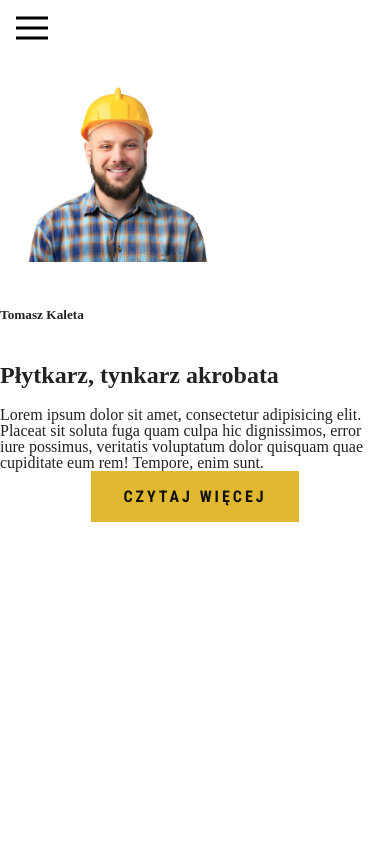
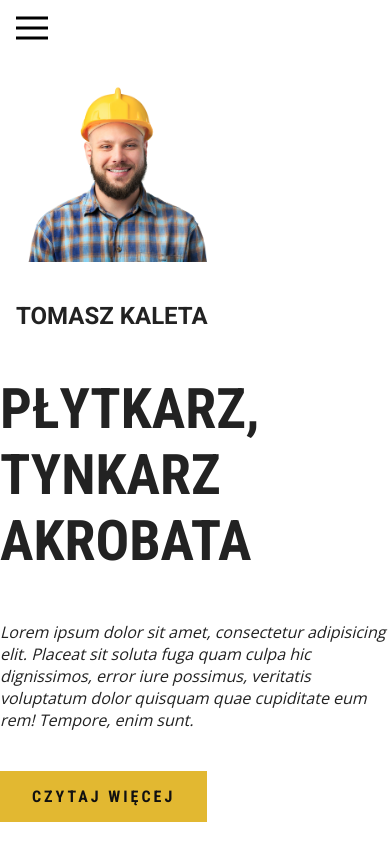
Before and after one commit to kamilmuzyka91/construction-company, a website: page index.html in a window 390 px wide. Drawn offline with nearby package versions, Linux system fonts and the light colour scheme.

Commit message:
mobile header & welcome section

```diff
--- a/index.html
+++ b/index.html
@@ -24,26 +24,25 @@
         </button>
         <nav class="navigation">
             <ul class="navigation__list">
-                <li class="navigation__item"><a href="">Link</a></li>
-                <li class="navigation__item"><a href="">Link</a></li>
-                <li class="navigation__item"><a href="">Link</a></li>
+                <li class="navigation__item"><a href="#">Strona główna</a></li>
+                <li class="navigation__item"><a href="">Usługi</a></li>
+                <li class="navigation__item"><a href="">Galeria</a></li>
+                <li class="navigation__item"><a href="">Kontakt</a></li>
             </ul>
         </nav>
     </header>
-    <section class="open ">
+    <section class="welcome">
         <div class="person">
-            <img src="/assets/person.png" alt="person" width="422px" height="399px" class="responsive">
+            <img src="/assets/person.png" alt="person" width="422px" class="responsive">
         </div>
         <div class="about">
-            <h5 class="about__sm">Tomasz Kaleta</h5>
-            <h1 class="about__lg">Płytkarz, tynkarz akrobata</h1>
+            <h5 class="about__me">Tomasz Kaleta</h5>
+            <h1 class="about__title">Płytkarz, tynkarz akrobata</h1>
             <p class="about__descryption">Lorem ipsum dolor sit amet, consectetur adipisicing elit. Placeat sit soluta
                 fuga quam culpa hic
                 dignissimos, error iure possimus, veritatis voluptatum dolor quisquam quae cupiditate eum rem! Tempore,
                 enim sunt.</p>
-            <div class="btn__wrapper">
-                <a class="btn--open cta__btn--open" href="#0"></a>
-            </div>
+            <a class="btn--welcome cta__btn--welcome" href="#0"></a>
         </div>
     </section>
     <script src="./index.js"></script>
--- a/scss/elements/_cta__button--open.scss
+++ /dev/null
@@ -1,28 +0,0 @@
-.btn__wrapper {
-  display: block;
-  text-align: center;
-
-  .btn--open {
-    display: inline-block;
-    border: none;
-    border-radius: 0;
-    padding: 1em 2em;
-    width: auto;
-    &:hover {
-      background-color: $--btn-hover-1;
-    }
-  }
-
-  .cta__btn--open {
-    font-size: 1em;
-    font: normal 700 1em $main-font-1;
-    text-transform: uppercase;
-    text-decoration: none;
-    color: $--black-font-;
-    letter-spacing: 3px;
-    background-color: $--bg-btn-1;
-    &::before {
-      content: "czytaj więcej";
-    }
-  }
-}
--- /dev/null
+++ b/scss/elements/_cta__button--welcome.scss
@@ -0,0 +1,24 @@
+.btn--welcome {
+  display: inline-block;
+  border: none;
+  border-radius: 0;
+  padding: 1em 2em;
+  margin: 2.5rem auto 0 0;
+  width: auto;
+  &:hover {
+    background-color: $--btn-hover-1;
+  }
+}
+
+.cta__btn--welcome {
+  font-size: 1em;
+  font: normal 700 1em $main-font-1;
+  text-transform: uppercase;
+  text-decoration: none;
+  color: $--black-font-;
+  letter-spacing: 3px;
+  background-color: $--bg-btn-1;
+  &::before {
+    content: "czytaj więcej";
+  }
+}
--- a/scss/elements/_open.scss
+++ /dev/null
@@ -1,20 +0,0 @@
-.open {
-  display: flex;
-  flex-direction: column;
-  justify-content: center;
-  align-items: center;
-
-  .person {
-    margin: 1.5rem;
-    .responsive {
-      max-width: 55%;
-      height: auto;
-    }
-  }
-
-  .about {
-    display: flex;
-    flex-direction: column;
-    max-width: 400px;
-  }
-}
--- /dev/null
+++ b/scss/elements/_welcome.scss
@@ -0,0 +1,34 @@
+.welcome {
+  display: flex;
+  flex-direction: column;
+  align-items: center;
+
+  .person {
+    margin: 1.5rem;
+    .responsive {
+      max-width: 55%;
+      height: auto;
+    }
+  }
+
+  .about {
+    max-width: 600px;
+    text-align: left;
+
+    .about__me {
+      font: normal 700 1.5em $main-font-2;
+      text-transform: uppercase;
+      margin: 1rem;
+    }
+
+    .about__title {
+      font: normal 700 3.5em $main-font-1;
+      text-transform: uppercase;
+    }
+
+    .about__descryption {
+      font: italic 400 1.5em $main-font-3;
+      font-size: 1em;
+    }
+  }
+}
--- a/scss/main.scss
+++ b/scss/main.scss
@@ -14,6 +14,6 @@ body {
 
 @import "./settings/index";
 @import "./elements/header";
-@import "./elements/cta__button--open";
+@import "./elements/cta__button--welcome";
 @import "./elements/cta__button--tile";
-@import "./elements/open";
+@import "./elements/welcome";
--- a/scss/settings/_mixins.scss
+++ b/scss/settings/_mixins.scss
@@ -25,6 +25,6 @@ $desktop-width: 1025px;
 @mixin hamburger-line {
   width: 100%;
   height: 3px;
-  background-color: white;
+  background-color: #fff;
   position: absolute;
 }
```
Also changed, not shown: css/main.css, 1 other file.
